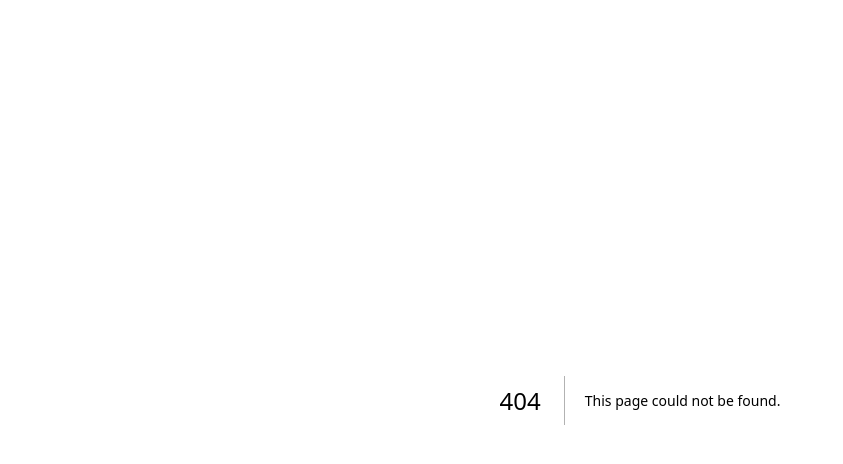
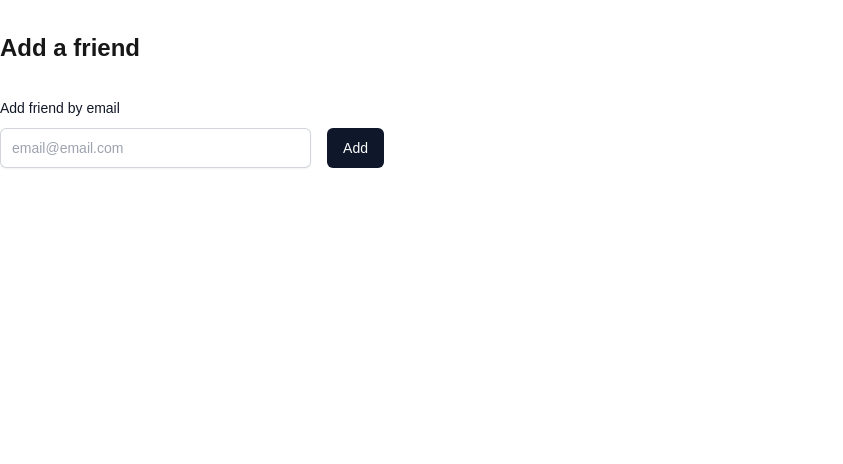
Before and after one commit to Success044/Suri-chat, a Next.js app: page /dashboard/add in a window 1280 px wide. Before the commit this address had no page. Shown: the top 464 px of the page, without its empty margins (0-843 px from the left). Built offline with nearby package versions, Linux system fonts and the light colour scheme.

Commit message:
friend-req-sent-redis-hekper

```diff
--- /dev/null
+++ b/src/app/(dashboard)/dashboard/add/page.tsx
@@ -0,0 +1,13 @@
+import AddFriendButton from "@/components/AddFriendButton";
+import { FC } from "react";
+
+const Page: FC = () => {
+  return (
+    <main className="pt-8">
+      <h1 className="font-bold text-2xl mb-8">Add a friend</h1>
+      <AddFriendButton />
+    </main>
+  );
+};
+
+export default Page;
--- /dev/null
+++ b/src/app/api/friends/add/route.ts
@@ -0,0 +1,65 @@
+//route.ts mandatory for api . api/frineds/app handle post request
+
+import { fetchRedis } from "@/helpers/redis";
+import { authOptions } from "@/lib/auth";
+import { db } from "@/lib/db";
+import { addFriendValidator } from "@/lib/validations/add-friend";
+import { getServerSession } from "next-auth";
+import { z } from "zod";
+
+export async function POST(req: Request) {
+  try {
+    const body = await req.json();
+    const { email: emailToAdd } = addFriendValidator.parse(body.email);
+
+    //add users by its userIDs.
+    const idToAdd = (await fetchRedis(
+      "get",
+      `user:email:${emailToAdd}`
+    )) as string;
+
+    if (!idToAdd) {
+      return new Response("User not found", { status: 400 });
+    }
+    const session = await getServerSession(authOptions);
+    if (!session) {
+      return new Response("UnAuthorized", { status: 401 });
+    }
+    if (idToAdd === session.user.id) {
+      return new Response("You can't add yourself as a friend", {
+        status: 400,
+      });
+    }
+
+    //if already added . we can't add again
+    const isAlreadyAdded = (await fetchRedis(
+      "sismember",
+      `user:${idToAdd}:incomming_friend_requests`,
+      session.user.id
+    )) as 0 | 1;
+
+    if (isAlreadyAdded) {
+      return new Response("ALready added this user", { status: 400 });
+    }
+    //if already friend
+    const isAlreadyFriend = (await fetchRedis(
+      "sismember",
+      `user:${session.user.id}:friends`,
+      idToAdd
+    )) as 0 | 1;
+
+    if (isAlreadyFriend) {
+      return new Response("ALready frined with this user", { status: 400 });
+    }
+
+    //valid request, send friend request
+    db.sadd(`user:${idToAdd}:incomming_friend_requests`, session.user.id);
+
+    return new Response("OK");
+  } catch (error) {
+    if (error instanceof z.ZodError) {
+      return new Response("Invalid request payload", { status: 422 });
+    }
+    return new Response("Invalid request", { status: 400 });
+  }
+}
--- /dev/null
+++ b/src/components/AddFriendButton.tsx
@@ -0,0 +1,76 @@
+"use client";
+
+import { FC, useState } from "react";
+import Button from "./ui/Button";
+import { addFriendValidator } from "@/lib/validations/add-friend";
+import axios, { AxiosError } from "axios";
+import { z } from "zod";
+import { useForm } from "react-hook-form";
+import { zodResolver } from "@hookform/resolvers/zod";
+
+//only email is allowed in input register not others
+type FormData = z.infer<typeof addFriendValidator>;
+
+const AddFriendButton: FC = ({}) => {
+  const [showSuccessState, setShowSuccessState] = useState<boolean>(false);
+  const {
+    register,
+    handleSubmit,
+    setError,
+    formState: { errors },
+  } = useForm<FormData>({
+    //if the value trying to pas>s in input. it wil handle error state. gives and object of error. makes easier to error handling
+    resolver: zodResolver(addFriendValidator),
+  });
+  const addFriend = async (email: string) => {
+    try {
+      //validate withe the zod and parse it.
+      const validatedEmail = addFriendValidator.parse({ email });
+
+      await axios.post("/api/friends/add", {
+        email: validatedEmail,
+      });
+      setShowSuccessState(true);
+    } catch (error) {
+      if (error instanceof z.ZodError) {
+        setError("email", { message: error.message });
+        return;
+      }
+      if (error instanceof AxiosError) {
+        setError("email", { message: error.response?.data });
+        return;
+      }
+      setError("email", { message: "Something went wrong" });
+    }
+  };
+
+  const onSubmit = (data: FormData) => {
+    addFriend(data.email);
+  };
+
+  return (
+    <form className="max-w-sm" onSubmit={handleSubmit(onSubmit)}>
+      <label
+        htmlFor="email"
+        className="block text-sm font-medium leading-6 text-gray-900"
+      >
+        Add friend by email
+      </label>
+      <div className="mt-2 flex gap-4">
+        <input
+          {...register("email")}
+          type="text"
+          className="block w-full rounded-md border-0 py-1.5 text-gray-900 shadow-sm ring-1 ring-inset ring-gray-300 placeholder:text-gray-400 focus:ring-2 focus:ring-inset focus:ring-indigo-600 sm:text-sm sm:leading-6"
+          placeholder="email@email.com"
+        />
+        <Button>Add</Button>
+      </div>
+      <p className="mt-1 text-sm text-red-600">{errors.email?.message}</p>
+      {showSuccessState ? (
+        <p className="mt-1 text-sm text-green-600">Friend request sent!!</p>
+      ) : null}
+    </form>
+  );
+};
+
+export default AddFriendButton;
--- /dev/null
+++ b/src/helpers/redis.ts
@@ -0,0 +1,24 @@
+const upstashRedisRestUrl = process.env.UPSTASH_REDIS_REST_URL;
+const authToken = process.env.UPSTASH_REDIS_REST_TOKEN;
+
+//commands allow to pass
+type Command = "zrange" | "sismember" | "get" | "smembers";
+
+export async function fetchRedis(
+  command: Command,
+  ...args: (string | number)[]
+) {
+  //req to upstash rest APIs. this is the way.
+  const commandUrl = `${upstashRedisRestUrl}/${command}/${args.join("/")}`;
+  const response = await fetch(commandUrl, {
+    headers: {
+      Authorization: `Bearer ${authToken}`,
+    },
+    cache: "no-store",
+  });
+  if (!response.ok) {
+    throw new Error(`Error executing Redis command:${response.statusText}`);
+  }
+  const data = await response.json();
+  return data.result;
+}
--- /dev/null
+++ b/src/lib/validations/add-friend.ts
@@ -0,0 +1,5 @@
+import { z } from "zod";
+
+export const addFriendValidator = z.object({
+  email: z.string().email(),
+});
--- a/tailwind.config.ts
+++ b/tailwind.config.ts
@@ -1,4 +1,5 @@
 import type { Config } from "tailwindcss";
+import forms from "@tailwindcss/forms";
 
 const config: Config = {
   content: [
@@ -14,6 +15,6 @@
       },
     },
   },
-  plugins: [],
+  plugins: [forms],
 };
 export default config;
```
Also changed, not shown: package.json (+6 -1 lines), src/app/(auth)/login/page.tsx (renamed from src/app/login/page.tsx), src/app/(dashboard)/dashboard/page.tsx (renamed from src/app/dashboard/page.tsx), 1 other file (tests, documents, lock files or other folders).
